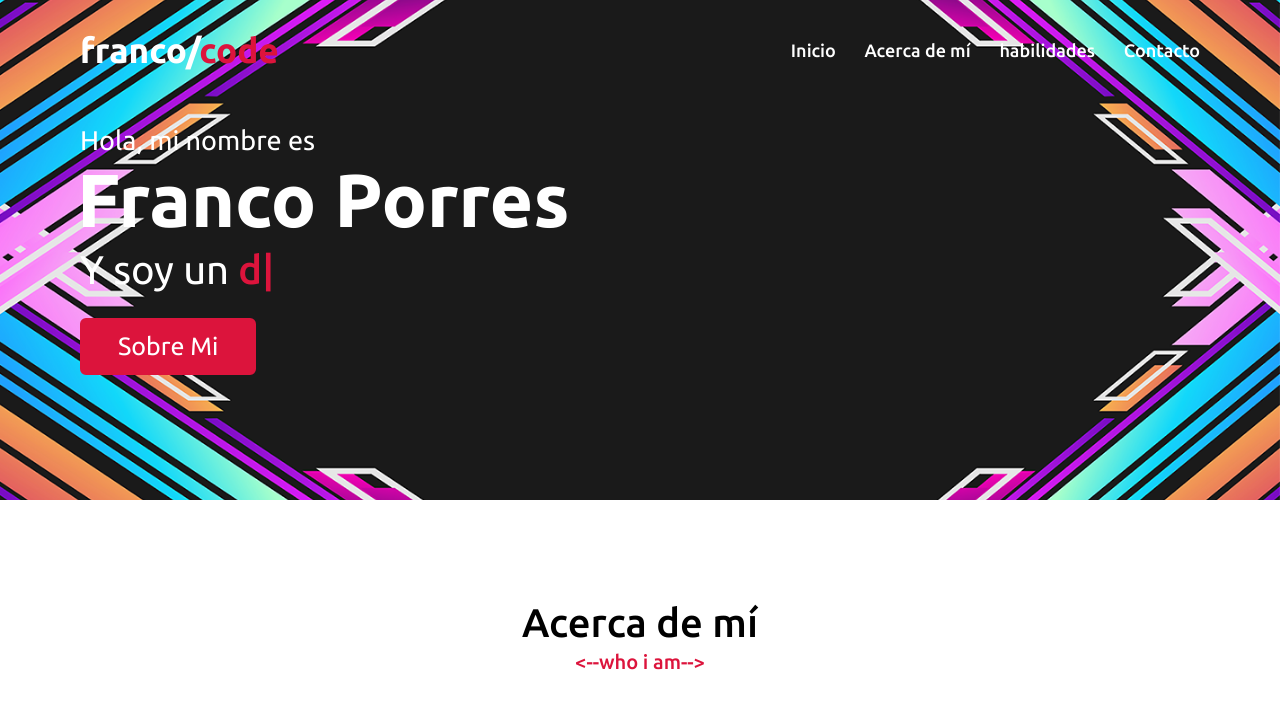
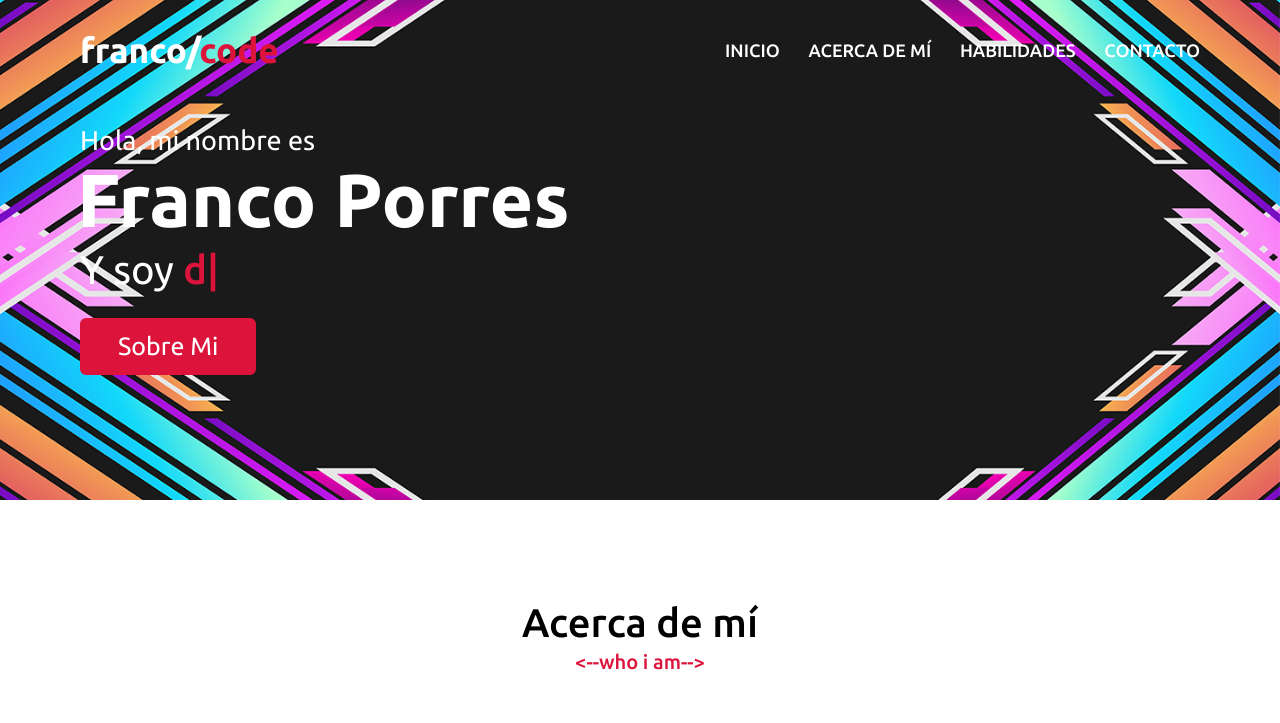
Before and after one commit to francoGabrielweb/porfolioweb, a plain HTML site: page index.html in a window 1280 px wide. Shown: the top 723 px of the page. Drawn offline with nearby package versions, Linux system fonts and the light colour scheme.

Commit message:
Update index.html

```diff
--- a/index.html
+++ b/index.html
@@ -24,10 +24,10 @@
         <div class="max-width">
             <div class="logo"><a href="#">franco/<span>code</span></a></div>
             <ul class="menu">
-                <li><a href="#home" class="menu-btn">Inicio</a></li>
-                <li><a href="#about" class="menu-btn">Acerca de mí</a></li>
-                <li><a href="#teams" class="menu-btn">habilidades</a></li>
-                <li><a href="#contact" class="menu-btn">Contacto</a></li>
+                <li><a href="#home" class="menu-btn">INICIO</a></li>
+                <li><a href="#about" class="menu-btn">ACERCA DE MÍ</a></li>
+                <li><a href="#teams" class="menu-btn">HABILIDADES</a></li>
+                <li><a href="#contact" class="menu-btn">CONTACTO</a></li>
             </ul>
             <div class="menu-btn">
                 <i class="fas fa-bars"></i>
@@ -41,7 +41,7 @@
             <div class="home-content">
                 <div class="text-1">Hola, mi nombre es</div>
                 <div class="text-2">Franco Porres</div>
-                <div class="text-3">Y soy un  <span translate="no" class="typing"></span></div>
+                <div class="text-3">Y soy  <span translate="no" class="typing"></span></div>
                 <a href="#about">Sobre Mi</a>
             </div>
         </div>
@@ -156,7 +156,7 @@
                     </div>
                 </div>
                 <div class="column right">
-                    <div class="text">Mensajeame</div>
+                    <div class="text">CONTÁCTAME</div>
                     <form action="#">
                         <div class="fields">
                             <div class="field name">
```
